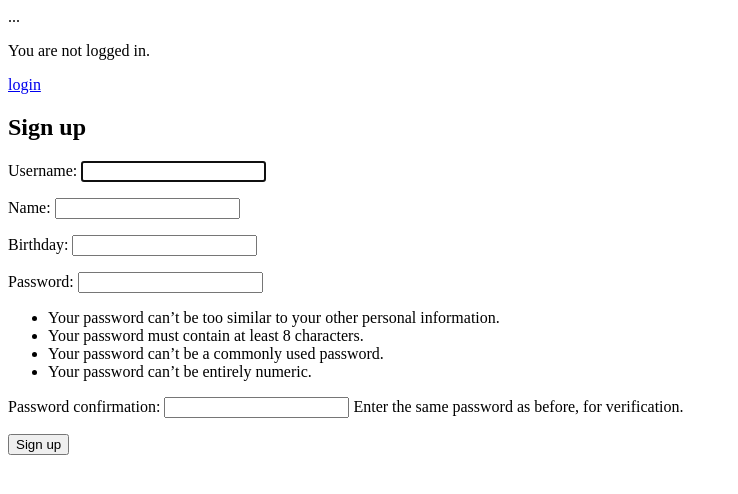
After one commit to deepali17043/FBPay, a Django app: page /signup/ in a window 1280 px wide. The commit adds this page. Shown: the top 494 px of the page, without its empty margins (0-738 px from the left). Run offline with Django 3.2, Linux system fonts and the light colour scheme.

Commit message:
signup and login

```diff
--- a/FBPay/settings.py
+++ b/FBPay/settings.py
@@ -118,4 +118,6 @@ USE_TZ = True
 # Static files (CSS, JavaScript, Images)
 # https://docs.djangoproject.com/en/2.2/howto/static-files/
 
+AUTH_USER_MODEL = 'UserLogin.User'
 STATIC_URL = '/static/'
+#LOGIN_REDIRECT_URL = '/base.html'
--- a/FBPay/urls.py
+++ b/FBPay/urls.py
@@ -18,5 +18,6 @@ from django.urls import path, include
 
 urlpatterns = [
     path('admin/', admin.site.urls),
+    path('', include('django.contrib.auth.urls')),
     path('', include('UserLogin.urls'))
 ]
--- /dev/null
+++ b/UserLogin/forms.py
@@ -0,0 +1,16 @@
+from django import forms
+from django.contrib.auth.forms import UserCreationForm, UserChangeForm
+from .models import User
+
+
+
+class CustomUserCreationForm(UserCreationForm):
+    class Meta(UserCreationForm.Meta):
+        model = User
+        fields = ("username", "name", "Birthday",)
+
+
+class CustomUserChangeForm(UserChangeForm):
+    class Meta:
+        model = User
+        fields = UserChangeForm.Meta.fields
--- a/UserLogin/models.py
+++ b/UserLogin/models.py
@@ -1,11 +1,39 @@
 from django.db import models
+from django.contrib.auth.models import BaseUserManager, AbstractBaseUser
 # from abc import ABC, abstractmethod
 
 
+class UserManager(BaseUserManager):
+    def create_user(self, username, name, password=None):
+        if not username:
+            raise ValueError('Username must be set!')
+        user = self.model(username=username, name=name)
+        user.set_password(password)
+        user.save(using=self._db)
+        return user
+
+    def create_superuser(self, username, name, password=None):
+        user = self.create_user(username, name, password)
+        user.is_admin = True
+        user.save(using=self._db)
+        return user
+
+    def get_by_natural_key(self, username):
+        return self.get(username=username)
+
 # When including different types of users, convert this class into an abstract class
-class User (models.Model):
-    username = models.CharField(max_length=255)
-    password = models.CharField(max_length=255)
+class User (AbstractBaseUser):
+    username = models.CharField(max_length=255, unique=True)
+    # password = models.CharField(max_length=255)
     name = models.CharField(max_length=255)
     Birthday = models.CharField(max_length=10)
-    WalletMoney = models.IntegerField()
+    # WalletMoney = models.IntegerField()
+    is_active = models.BooleanField(default=True)
+    # this field is required to login super user from admin panel
+    is_staff = models.BooleanField(default=True)
+    # this field is required to login super user from admin panel
+    is_superuser = models.BooleanField(default=False)
+
+    object = UserManager()
+
+    USERNAME_FIELD = 'username'
--- a/UserLogin/templates/base.html
+++ b/UserLogin/templates/base.html
@@ -1,7 +1,12 @@
 <!-- templates/base.html -->
-<header>
-    <a href="{% url 'login' %}">Home</a>
+...
 </header>
-
+{% if user.is_authenticated %}
+<p>Hi {{ user.username }}!</p>
+{% else %}
+<p>You are not logged in.</p>
+<a href="{% url 'login' %}">login</a>
+{% endif %}
 {% block content %}
-{% endblock %}
+{% endblock content %}
+<!--{% url 'logout' %}-->
--- /dev/null
+++ b/UserLogin/templates/signup.html
@@ -0,0 +1,10 @@
+<!-- templates/signup.html -->
+{% extends 'base.html' %}
+{% block content %}
+<h2>Sign up</h2>
+<form method="post">
+{% csrf_token %}
+{{ form.as_p }}
+<button type="submit">Sign up</button>
+</form>
+{% endblock %}
--- a/UserLogin/urls.py
+++ b/UserLogin/urls.py
@@ -1,7 +1,11 @@
 from . import views
 from django.urls import path
+from django.urls import path, include
 
 
 urlpatterns =[
-    path('', views.LoginPage.as_view(), name='login')
+ #   path('', views.LoginPage.as_view(), name ='login'),
+    path('signup/', views.SignUpView.as_view(), name='signup'),
+    path('accounts/profile/', views.ProfileView.as_view(), name='profile')
+ #   path('signup/',views.signup, name='new user')
 ]
--- a/UserLogin/views.py
+++ b/UserLogin/views.py
@@ -2,7 +2,20 @@ from django.shortcuts import render
 
 # Create your views here.
 from django.views.generic import TemplateView
+from django.contrib.auth.forms import UserCreationForm
+from django.views import generic
+from django.urls import reverse_lazy
+from .forms import CustomUserCreationForm
 
 
 class LoginPage(TemplateView):
     template_name = 'login.html'
+
+
+class ProfileView(TemplateView):
+    template_name = 'base.html'
+
+class SignUpView(generic.CreateView):
+    form_class = CustomUserCreationForm
+    success_url = reverse_lazy('login')
+    template_name = 'signup.html'
```
Also changed, not shown: UserLogin/admin.py (+13 -1 lines), UserLogin/templates/registration/login.html (added, +10 -0 lines), UserLogin/migrations/0003_auto_20190926_0507.py (added), UserLogin/migrations/0004_remove_user_walletmoney.py (added), UserLogin/migrations/0005_auto_20190926_0649.py (added), db.sqlite3.
